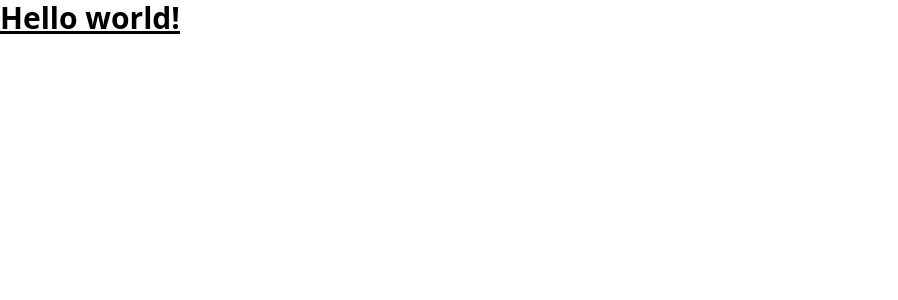
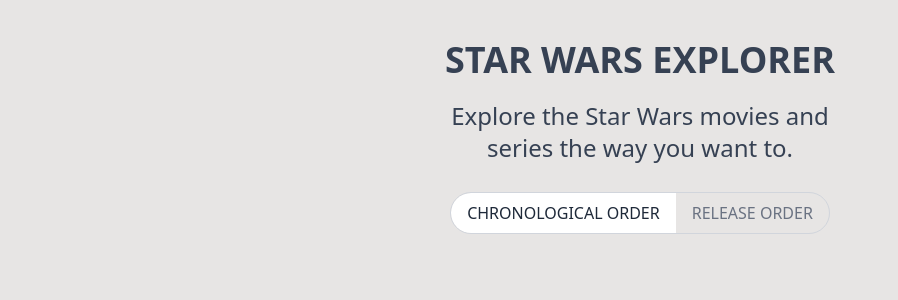
Before and after one commit to Jekplex/starwars-explorer, an Angular app in the folder ui/: page / in a window 1280 px wide. Shown: the top 300 px of the page, without its empty margins (0-898 px from the left). Built offline with nearby package versions, Linux system fonts and the light colour scheme.

Commit message:
early days

```diff
--- a/ui/src/app/app.html
+++ b/ui/src/app/app.html
@@ -1,6 +1,30 @@
-<h1 class="text-3xl font-bold underline">
-  Hello world!
-</h1>
+<div class="text-center mt-10 text-gray-700">
+  <h1 class="text-4xl font-bold ">STAR WARS EXPLORER</h1>
+  <p class="text-2xl max-w-110 m-auto mt-5">Explore the Star Wars movies and series the way you want to.</p>
+</div>
+
+<div class="flex justify-center mt-7">
+  <div class="inline-flex border border-gray-300 rounded-full overflow-hidden">
+
+    <button
+      (click)="setReleaseView(false)"
+      class="px-4 py-2 font-medium rounded-l-full focus:outline-none"
+      [ngClass]="!getReleaseView() ? 'bg-white text-gray-800' : 'bg-transparent text-gray-500 hover:bg-gray-100'">
+        CHRONOLOGICAL ORDER
+    </button>
+
+    <button
+      (click)="setReleaseView(true)"
+      class="px-4 py-2 font-medium rounded-r-full focus:outline-none"
+      [ngClass]="getReleaseView() ? 'bg-white text-gray-800' : 'bg-transparent text-gray-500 hover:bg-gray-100'">
+        RELEASE ORDER
+    </button>
+
+  </div>
+</div>
+
+
+
 
 
 <router-outlet />
--- a/ui/src/app/app.ts
+++ b/ui/src/app/app.ts
@@ -1,12 +1,29 @@
+import { CommonModule } from '@angular/common';
 import { Component } from '@angular/core';
+import { BrowserModule } from '@angular/platform-browser';
 import { RouterOutlet } from '@angular/router';
 
 @Component({
   selector: 'app-root',
-  imports: [RouterOutlet],
+  imports: [
+    RouterOutlet,
+    CommonModule
+  ],
   templateUrl: './app.html',
   styleUrl: './app.css'
 })
 export class App {
   protected title = 'starwars-explorer';
+
+  private isReleaseView : boolean = false;
+
+  setReleaseView(bool: boolean): void {
+    this.isReleaseView = bool;
+  }
+
+  getReleaseView(): boolean {
+    // console.log(this.isReleaseView);
+    return this.isReleaseView;
+  }
+
 }
--- a/ui/src/index.html
+++ b/ui/src/index.html
@@ -7,7 +7,7 @@
   <meta name="viewport" content="width=device-width, initial-scale=1">
   <link rel="icon" type="image/x-icon" href="favicon.ico">
 </head>
-<body>
+<body class="bg-stone-200">
   <app-root></app-root>
 </body>
 </html>
```
Also changed, not shown: ui/public/stars.png (added).
